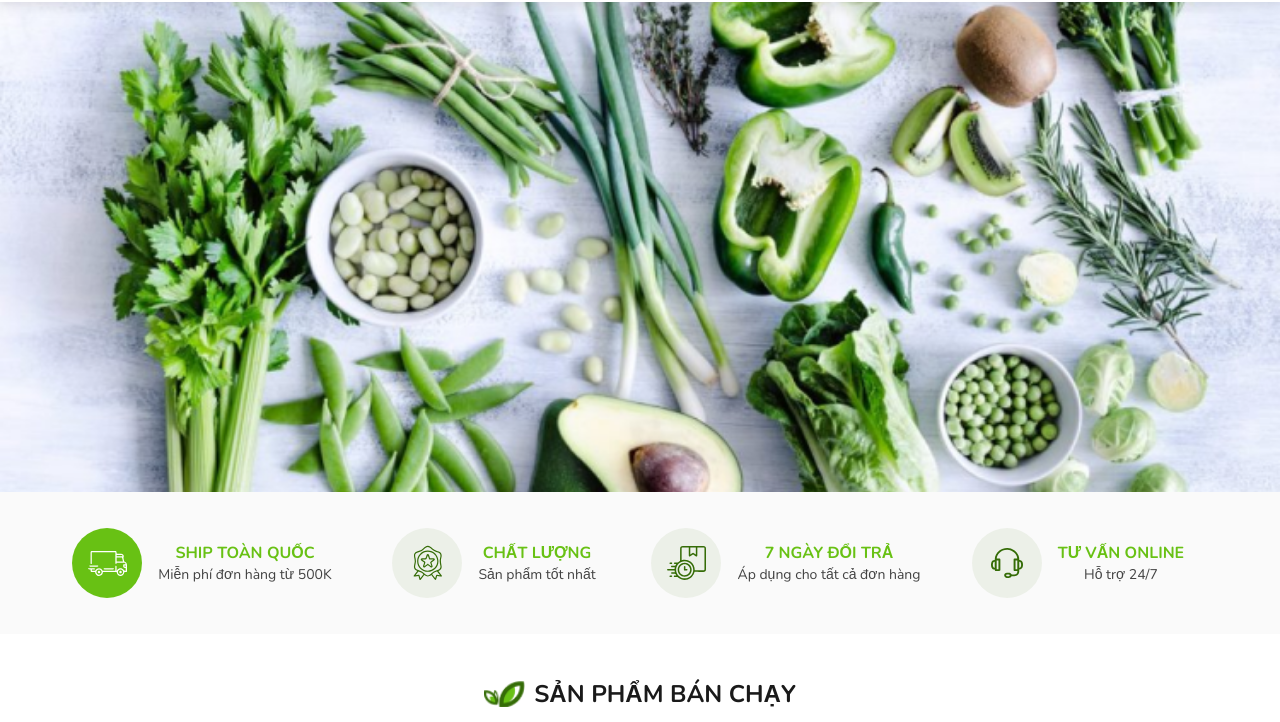
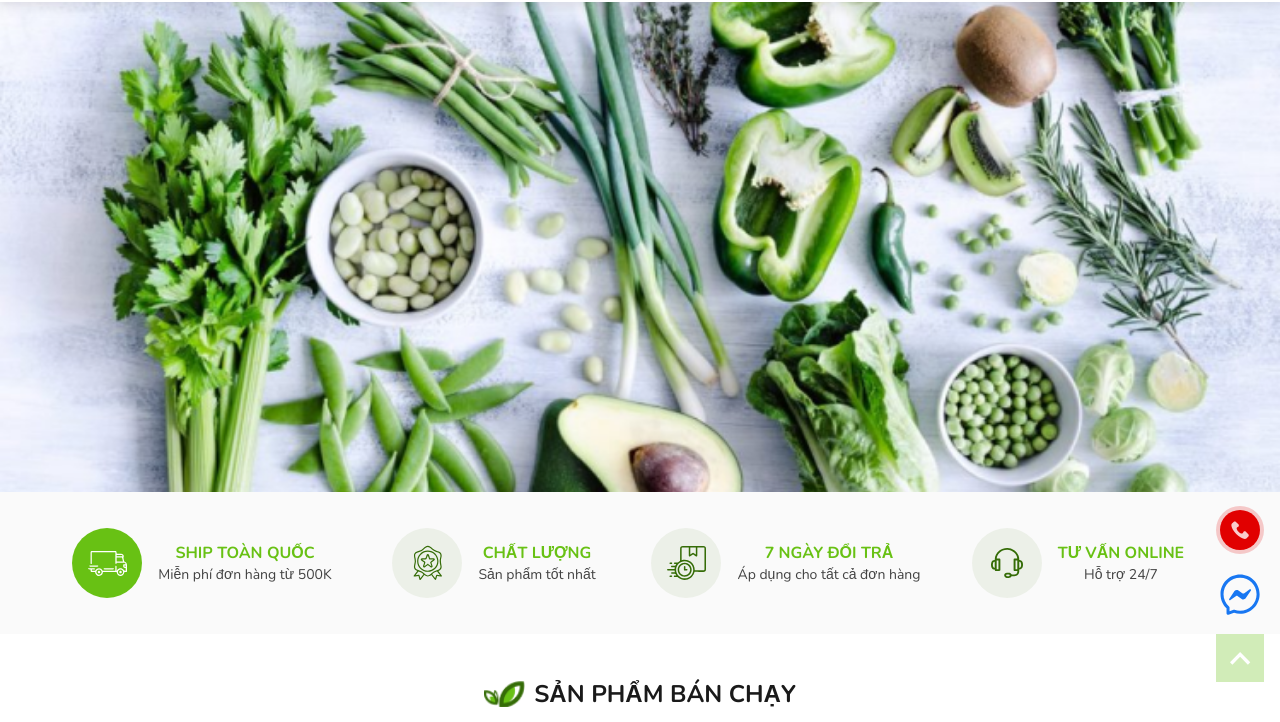
Before and after one commit to nhimc9x/CY_CSS_Group_1, a website: page index.html in a window 1280 px wide. Shown: the part 78-800 px from the top of the page. Drawn offline with nearby package versions, Linux system fonts and the light colour scheme.

Commit message:
Add Contact

```diff
--- a/index.html
+++ b/index.html
@@ -116,7 +116,7 @@
               0
             </div>
             <div id="cart-box"
-              class="hidden group-hover:block w-[300px] bg-white border-[0.1px] border-gray-50 shadow absolute z-20 top-full right-0 xs:left-1/2 xs:-translate-x-1/2 p-[10px] before:absolute before:h-8 before:z-[19] before:-top-2 before:right-0 before:left-0">
+              class="hidden group-hover:block w-[300px] bg-white border-[0.1px] border-gray-50 shadow absolute z-20 top-full right-0 p-[10px] before:absolute before:h-8 before:z-[19] before:-top-2 before:right-0 before:left-0">
               <a href="/src/pages/san-pham/thao-duoc/mut-chanh-tay-say-lanh-100g-huu-co.html"
                 class="flex items-center gap-3 text-xs text-black border-b-[0.3px] last:border-0 first:pt-0 border-[#A1A1A180] py-3">
                 <img class="w-[31px] h-[27px]" src="src/assets/images/nongthao/cam.png" alt="">
@@ -141,6 +141,22 @@
     <!-- Banner -->
     <div class="max-w-[1920px] mt-[50px] xs:mt-20 mx-auto">
       <img class="w-full max-h-[490px] object-cover" src="src/assets/images/header/background-banner.png" alt="">
+    </div>
+
+    <!-- Contact -->
+    <div class="fixed z-20 bottom-10 right-4 flex items-center flex-col gap-4">
+      <a href="" class="relative size-12 p-1">
+        <div class="absolute bg-ct-cta-color/20 top-0 left-0 right-0 bottom-0 rounded-full animate-ping"></div>
+        <div class="size-full bg-ct-cta-color rounded-full grid place-content-center sh">
+          <img src="src/assets/icons/phone.svg" alt="">
+        </div>
+      </a>
+      <a href="" class="size-12 grid place-content-center">
+        <img src="src/assets/icons/messanger.svg" alt="">
+      </a>
+      <a href="#" class="size-12 bg-ct-secondary/30 grid place-content-center">
+        <img src="src/assets/icons/up-vec.svg" alt="">
+      </a>
     </div>
 
     <!-- Services -->
```
Also changed, not shown: src/pages/day-la-mot-trang-binh-thuong.html (+1 -1 lines), src/pages/lien-he/index.html (+1 -1 lines), src/pages/nong-thao-da-trong-va-thu-hoach-vuon-ca-chua-nhu-the-nao.html (+1 -1 lines), src/pages/page-404.html (+1 -1 lines), src/pages/san-pham/index.html (+1 -1 lines), src/pages/san-pham/thao-duoc/index.html (+1 -1 lines), src/pages/san-pham/thao-duoc/mut-chanh-tay-say-lanh-100g-huu-co.html (+1 -1 lines), src/pages/thank-you-page-2.html (+1 -1 lines), src/pages/thank-you-page.html (+1 -1 lines), src/pages/thong-tin-don-hang.html (+1 -1 lines), src/pages/tin-tuc/index.html (+1 -1 lines), src/pages/tin-tuc/nong-nghiep-sach.html (+1 -1 lines), src/pages/ve-nong-thao/index.html (+1 -1 lines), src/assets/icons/mess.svg (added), 2 more files.
